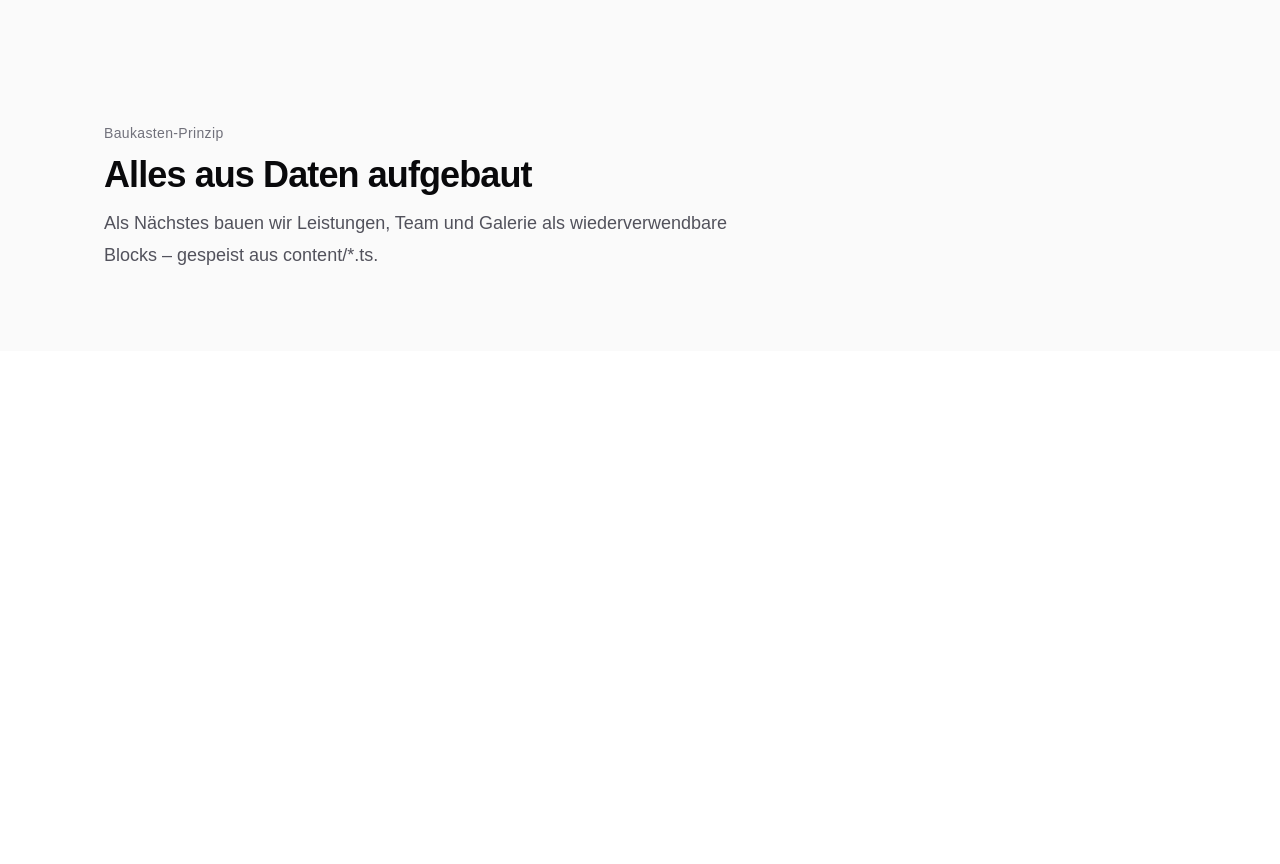
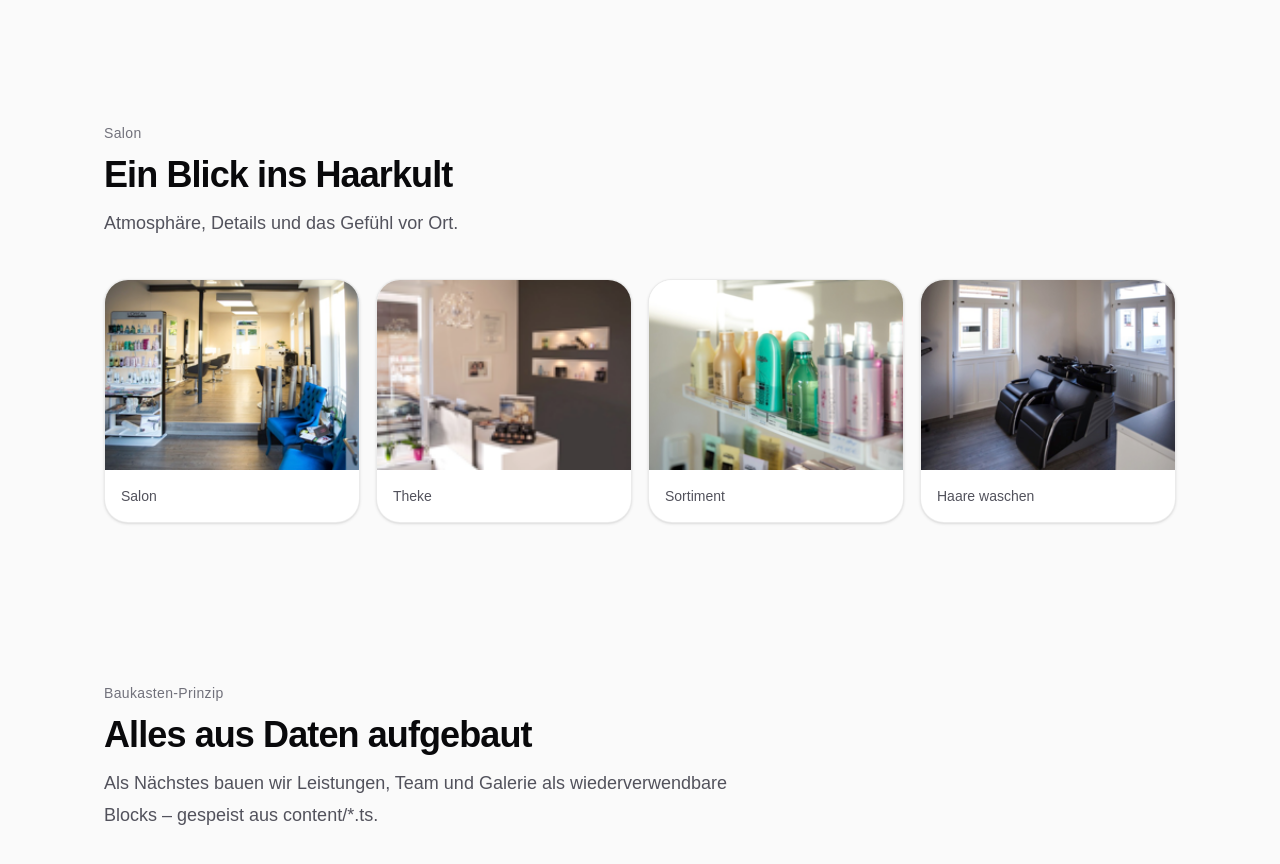
Before and after one commit to thomassge/haarkult, a Next.js app: page / in a window 1280 px wide. Shown: the part 3660-4524 px from the top of the page. Before the commit the page ends 4011 px from the top, so only its background shows below. Built offline with nearby package versions, Linux system fonts and the light colour scheme.

Commit message:
milestone1: add gallery grid block

```diff
--- a/app/page.tsx
+++ b/app/page.tsx
@@ -6,7 +6,7 @@ import { Heading } from "@/components/ui/heading";
 import { Button } from "@/components/ui/button";
 import { ServicesGrid } from "@/components/blocks/services-grid";
 import { TeamGrid } from "@/components/blocks/team-grid";
-
+import { GalleryGrid } from "@/components/blocks/gallery-grid";
 
 export default function Home() {
   const addressLine = `${site.address.street}, ${site.address.zip} ${site.address.city}`;
@@ -75,6 +75,8 @@ export default function Home() {
         {/* Nächste Sections kommen in Milestone 1/2: Leistungen, Team, Galerie, Kontakt */}
         <ServicesGrid />
         <TeamGrid />
+        <GalleryGrid />
+
         <Section>
           <Container>
             <Heading
--- /dev/null
+++ b/components/blocks/gallery-grid.tsx
@@ -0,0 +1,44 @@
+import Image from "next/image";
+import { gallery } from "@/content/gallery";
+import { Container } from "@/components/ui/container";
+import { Section } from "@/components/ui/section";
+import { Heading } from "@/components/ui/heading";
+
+export function GalleryGrid() {
+  return (
+    <Section>
+      <Container>
+        <Heading
+          eyebrow="Salon"
+          title="Ein Blick ins Haarkult"
+          subtitle="Atmosphäre, Details und das Gefühl vor Ort."
+        />
+
+        <div className="mt-10 grid gap-4 sm:grid-cols-2 lg:grid-cols-4">
+          {gallery.slice(0, 4).map((img) => (
+            <div
+              key={img.src}
+              className="group overflow-hidden rounded-3xl border border-black/[.08] bg-white shadow-sm transition-transform hover:-translate-y-0.5 dark:border-white/[.12] dark:bg-zinc-950"
+            >
+              <div className="relative aspect-[4/3] w-full">
+                <Image
+                  src={img.src}
+                  alt={img.alt}
+                  fill
+                  className="object-cover transition-transform duration-500 group-hover:scale-[1.03]"
+                  sizes="(max-width: 640px) 100vw, (max-width: 1024px) 50vw, 25vw"
+                />
+              </div>
+
+              <div className="p-4">
+                <p className="text-sm text-zinc-600 dark:text-zinc-300">
+                  {img.alt}
+                </p>
+              </div>
+            </div>
+          ))}
+        </div>
+      </Container>
+    </Section>
+  );
+}
--- a/content/gallery.ts
+++ b/content/gallery.ts
@@ -0,0 +1,12 @@
+// content/gallery.ts
+export type GalleryImage = {
+  src: string;
+  alt: string;
+};
+
+export const gallery: GalleryImage[] = [
+  { src: "/gallery/Salon.png", alt: "Salon" },
+  { src: "/gallery/Theke.png", alt: "Theke" },
+  { src: "/gallery/Sortiment.png", alt: "Sortiment" },
+  { src: "/gallery/Haarewaschen.png", alt: "Haare waschen" },
+];
```
